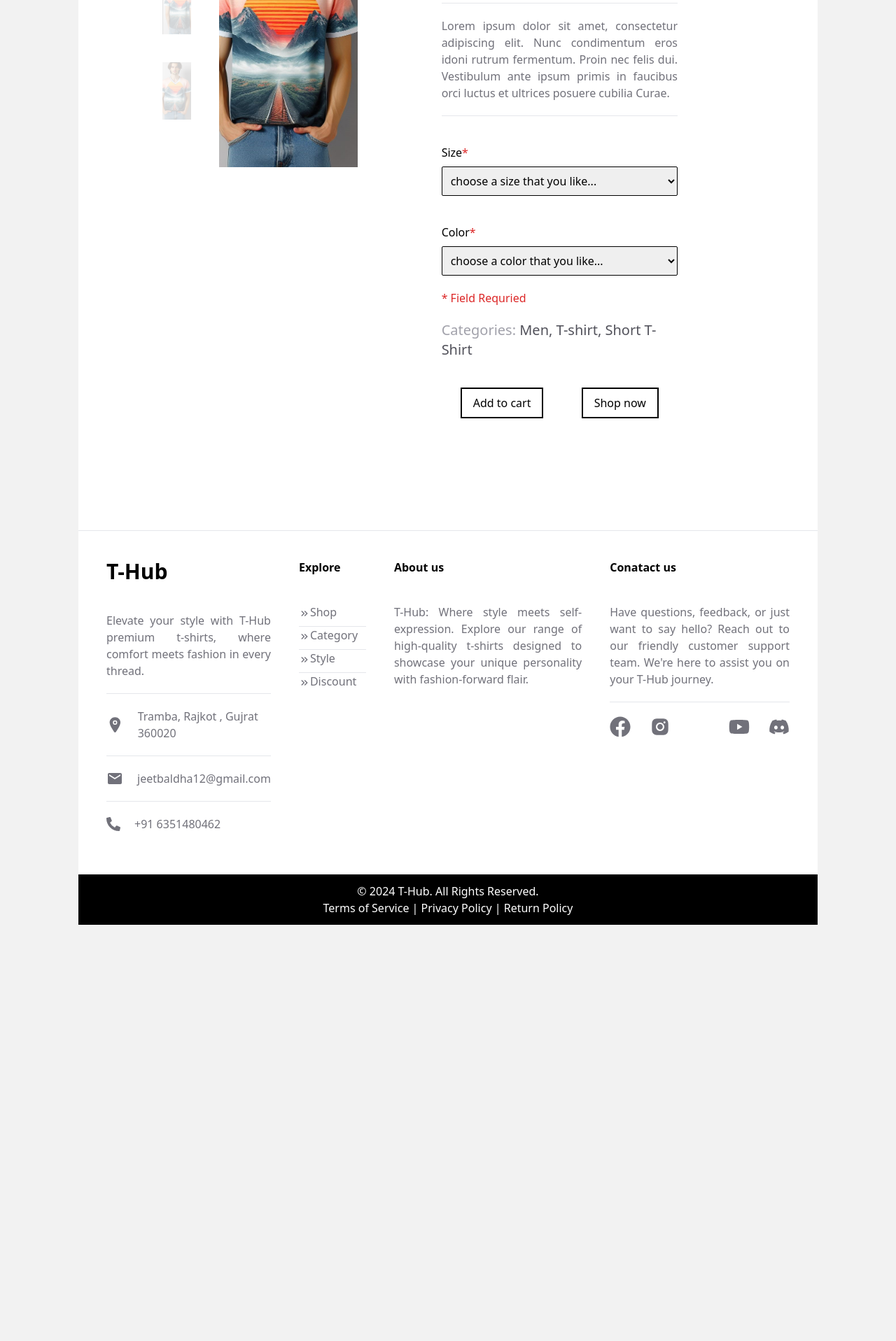
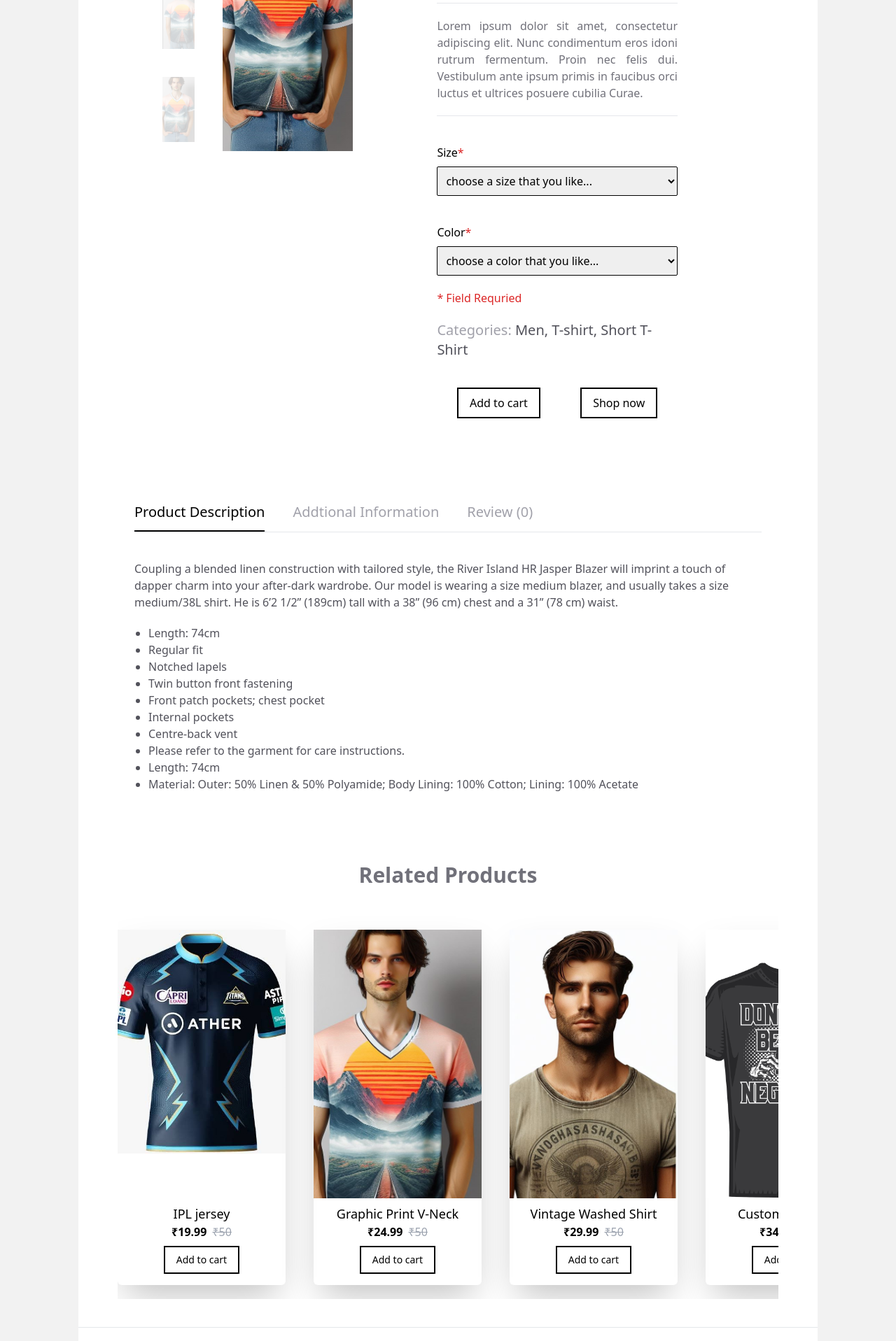
Before and after one commit to Jeet-baldha/T-Hub, a React (Vite) app: page / in a window 1280 px wide. Shown: the part 880-2797 px from the top of the page at 70% size. Before the commit the page ends 2202 px from the top, so only its background shows below. Built offline with nearby package versions, Linux system fonts and the light colour scheme; some icons are missing.

Commit message:
complete product page

```diff
--- a/src/Pages/Product.jsx
+++ b/src/Pages/Product.jsx
@@ -1,10 +1,21 @@
+/* eslint-disable no-unused-vars */
 import React, { useState } from 'react'
 import StarRating from '../components/StarRating'
+import data from '../assets/Data/t-shirt'
+import ProductCard from '../components/ProductCard'
 
 function Product() {
 
     const sizes = ['S', 'M', 'L', 'XL'];
     const colors = ['red', 'green', 'blue', 'yellow'];
+
+    const [activeLink, setActiveLink] = useState("pd");
+    const [activeImgUrl, setActiveImgUrl] = useState('static/T-shirts/Graphic-Print-V-Neck-front-side.jpg')
+
+    const activeLinkStyle = {
+        "color":"black",
+        "borderBottom": "2px solid black",
+    }
 
 
     return (
@@ -15,13 +26,15 @@ function Product() {
 
             <div className='lg:p-20 py-20' >
                 <div className='flex gap-10 flex-col sm:flex-row'>
-                    <div className=' flex-col gap-10 hidden sm:flex'>
-                        <img className=' w-20' src='static/T-shirts/Graphic-Print-V-Neck-front-side.jpg'></img>
-                        <img className=' w-20 opacity-20' src='static/T-shirts/Graphic-Print-V-Neck-back-side.png'></img>
-                        <img className=' w-20 opacity-20' src='static/T-shirts/Graphic-Print-V-Neck-front-side.jpg'></img>
+                    <div className='flex px-10 sm:px-0 gap-10'>
+                        <div className=' flex-col gap-10 flex'>
+                            <img className=' w-16 sm:w-24 cursor-pointer' src='static/T-shirts/Graphic-Print-V-Neck-front-side.jpg' onClick={(e) => setActiveImgUrl(e.target.src)}></img>
+                            <img className=' w-16 sm:w-24 cursor-pointer opacity-20' src='static/T-shirts/Graphic-Print-V-Neck-back-side.png'  onClick={(e) => setActiveImgUrl(e.target.src)}></img>
+                            <img className=" w-16 sm:w-24 cursor-pointer  opacity-20" src='static/T-shirts/Graphic-Print-V-Neck-front-side.jpg'  onClick={(e) => setActiveImgUrl(e.target.src)}></img>
                         </div>
-                    <div className='relative overflow-hidden sm:self-auto self-center'>
-                        <img className='w-72 sm:w-96 lg:w-96 xl:w-96' src='../public/static/T-shirts/Graphic-Print-V-Neck-front-side.jpg'></img>
+                        <div className='relative overflow-hidden'>
+                            <img className='w-56 sm:w-96 lg:w-96 xl:w-96' src={activeImgUrl}></img>
+                        </div>
                     </div>
                     <div className='w-full px-10 sm:px-0  md:px-20'>
                         <h1>Graphic Print V-Neck</h1>
@@ -74,6 +87,41 @@ function Product() {
 
                 </div>
             </div>
+
+
+            <div>
+                <div className='px-10 flex gap-10 md:text-xl font-medium text-zinc-400'>
+                    <div onClick={() => setActiveLink("pd")} className=" hover:cursor-pointer duration-200 pb-3" style={activeLink === "pd" ? activeLinkStyle : null } >Product Description</div>
+                    <div onClick={() => setActiveLink("ai")} className=' hover:cursor-pointer  duration-200 pb-3' style={activeLink === "ai" ? activeLinkStyle : null } >Addtional Information</div>
+                    <div onClick={() => setActiveLink("re")} className=' hover:cursor-pointer  duration-200 pb-3' style={activeLink === "re" ? activeLinkStyle : null } >Review (0)</div>
+                </div>
+                <hr className='mx-10'></hr>
+            </div>
+
+            <div className='p-10 text-zinc-600'>
+                <p>Coupling a blended linen construction with tailored style, the River Island HR Jasper Blazer will imprint a touch of dapper charm into your after-dark wardrobe. Our model is wearing a size medium blazer, and usually takes a size medium/38L shirt. He is 6’2 1/2” (189cm) tall with a 38” (96 cm) chest and a 31” (78 cm) waist.</p>
+                <ul className='p-5 list-disc'>
+                    <li>Length: 74cm</li>
+                    <li>Regular fit</li>
+                    <li>Notched lapels</li>
+                    <li>Twin button front fastening</li>
+                    <li>Front patch pockets; chest pocket</li>
+                    <li>Internal pockets</li>
+                    <li>Centre-back vent</li>
+                    <li>Please refer to the garment for care instructions.</li>
+                    <li>Length: 74cm</li>
+                    <li>Material: Outer: 50% Linen & 50% Polyamide; Body Lining: 100% Cotton; Lining: 100% Acetate</li>
+                </ul>
+            </div>
+
+            <div className='px-4'>
+                <h1 className='py-10 text-3xl text-zinc-500 font-bold text-center'>Related Products</h1>
+                <div className='flex sm:gap-10 gap-4 overflow-auto py-5'>
+
+                {data.tshirts.map((tshirts) => (<ProductCard  key={tshirts.id} {...tshirts} />))}
+                </div>
+            </div>
+
         </div>
     )
 }
--- a/src/components/ProductCard.jsx
+++ b/src/components/ProductCard.jsx
@@ -5,7 +5,8 @@ function ProductCard({
     name,
     frontImage,
     backImage,
-    price
+    price,
+    className
 }) {
 
     const [hover, setHover] = useState(false);
@@ -19,19 +20,19 @@ function ProductCard({
 
 
     return (
-        <div className='sm:w-60 justify-self-center w-60 hover:cursor-pointer shadow-2xl pb-4 overflow-hidden rounded-md'
+        <div className={`sm:w-40 justify-self-center w-32 md:w-60   hover:cursor-pointer shadow-2xl pb-4 rounded-md ${className}`}
             onMouseEnter={() => setHover(true)}
             onMouseLeave={() => setHover(false)}>
-            <div className=' relative h-96 ease-in-out duration-300 overflow-hidden'>
+            <div className=' relativeh h-52 md:w-60 sm:w-40 w-32  sm:h-72 md:h-96 overflow-hidden'>
                 <img className='product-image' src={hover ? backImage : frontImage}></img>
             </div>
-            <div className=' flex flex-col text-center mt-2' >
-                <span>{name}</span>
+            <div className=' flex flex-col text-center mt-2 relative bottom-0' >
+                <span className=' text-sm md:text-lg'>{name}</span>
                 <div>
                 <span className=' font-bold pr-2'>&#x20b9;{price}</span>
                 <span className='line-through text-gray-400'>&#x20b9;50</span>
                 </div>
-                <button className=' self-center mt-2 hover:bg-black hover:text-white hover:cursor-pointer border-2 px-4 py-2 border-black'>Add to cart</button>
+                <button className=' text-sm self-center mt-2 hover:bg-black hover:text-white hover:cursor-pointer border-2 px-2 py-1 sm:px-4 sm:py-2 border-black'>Add to cart</button>
             </div>
         </div>
     )
```
Also changed, not shown: 1 other file (tests, documents, lock files or other folders). Lines whose indentation alone changed are shown as unchanged.
